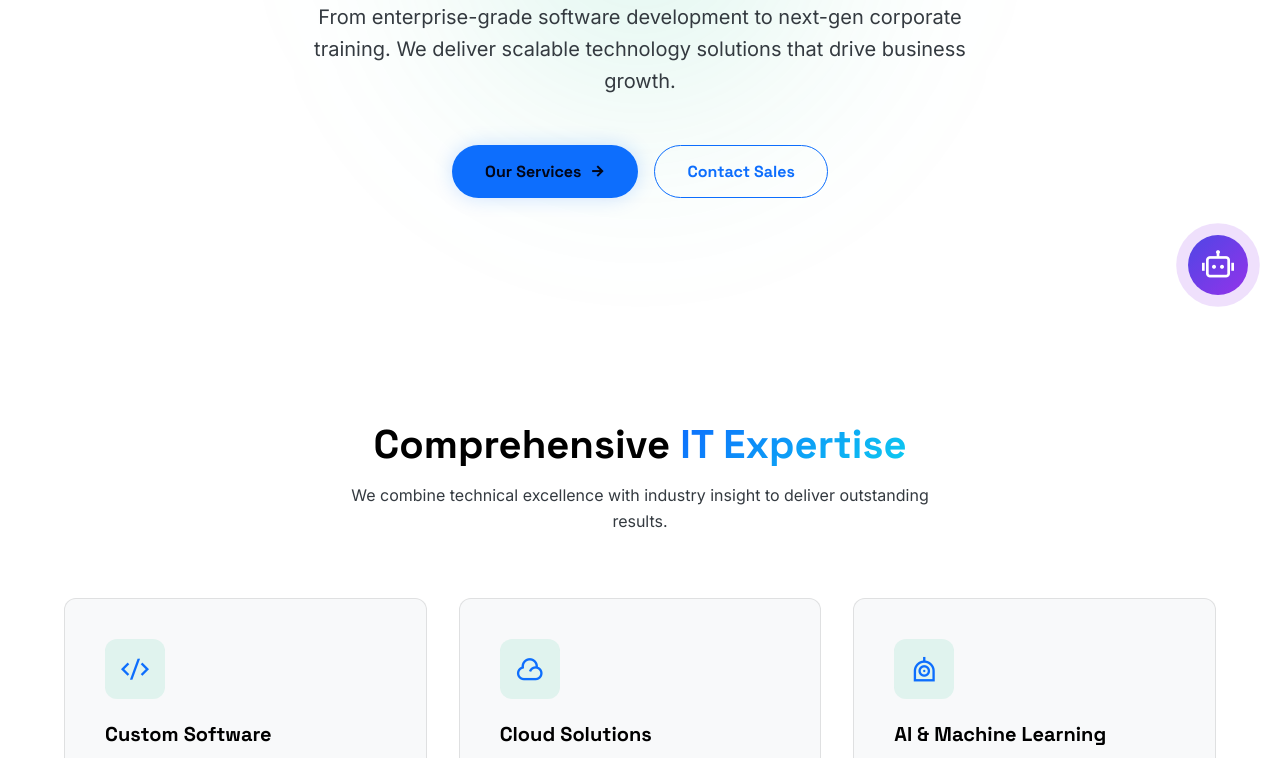
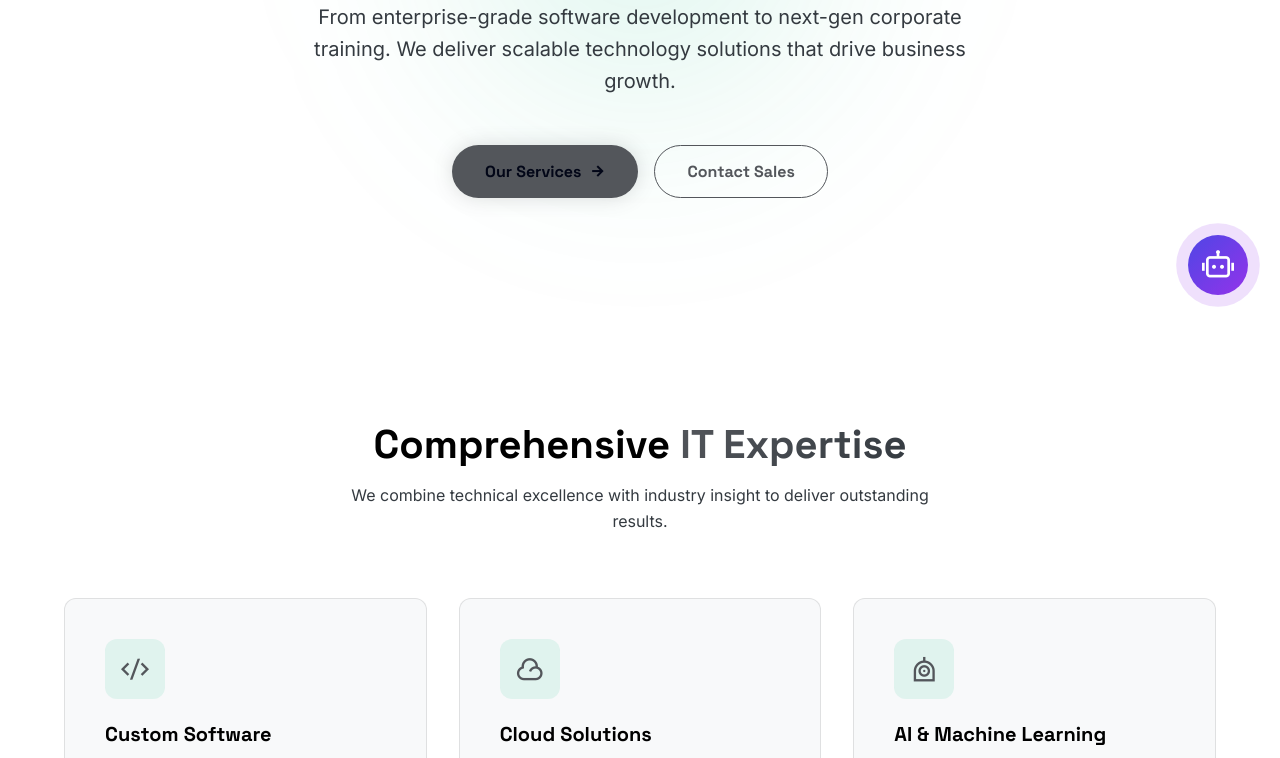
Before and after one commit to learncorpin/learncorp, a website: page index.html in a window 1280 px wide. Shown: the part 473-1231 px from the top of the page. Drawn offline with nearby package versions, Linux system fonts and the light colour scheme.

Commit message:
Update logo and match theme color (#53565b)

```diff
--- a/style.css
+++ b/style.css
@@ -14,12 +14,12 @@
     --bg-card-hover: #e9ecef;
     /* Gray 200 */
 
-    --primary: #0d6efd;
-    /* Corporate Blue */
-    --primary-glow: rgba(13, 110, 253, 0.2);
-    /* Soft Blue Glow */
-    --secondary: #0dcaf0;
-    /* Cyan */
+    --primary: #53565b;
+    /* Logo Gray */
+    --primary-glow: rgba(83, 86, 91, 0.2);
+    /* Soft Gray Glow */
+    --secondary: #343a40;
+    /* Dark Gray */
 
     --text-main: #000000;
     /* Pure Black */
```
Also changed, not shown: logo.png.
